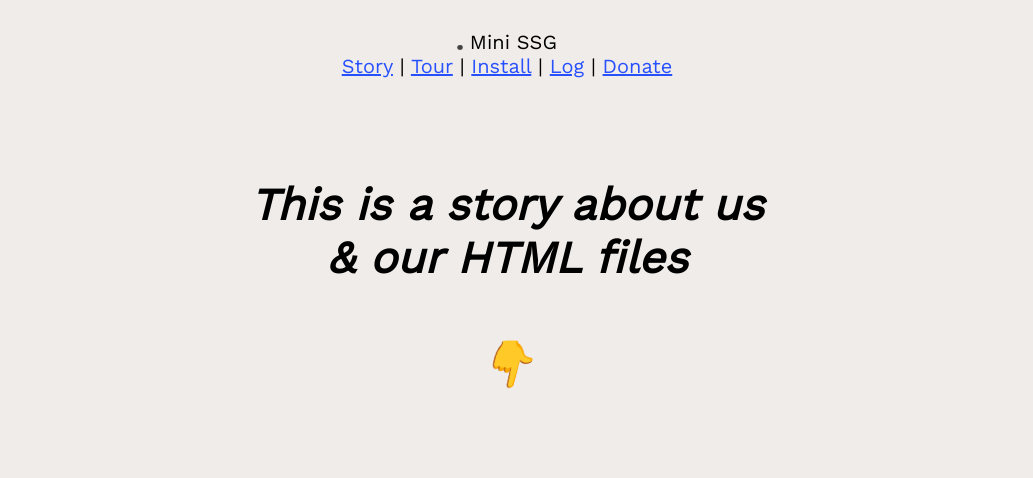
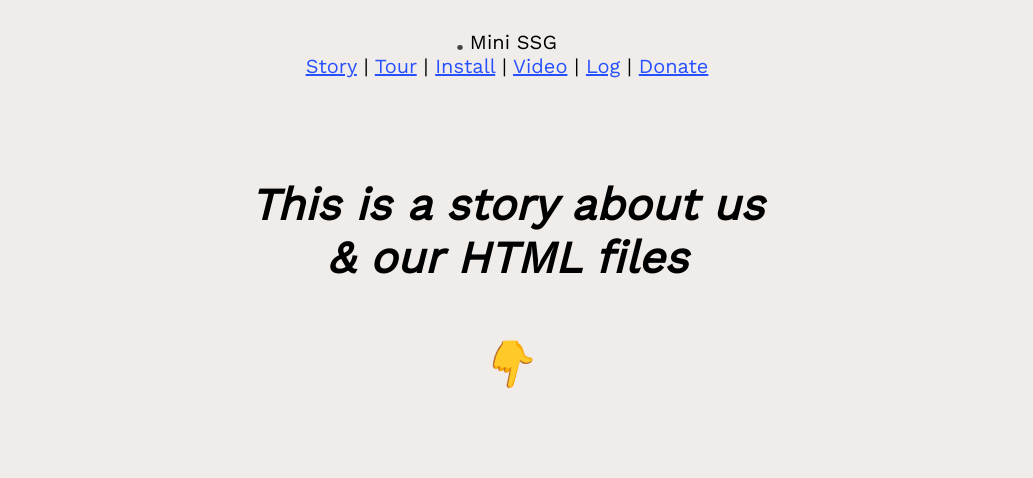
Before and after one commit to hilmanski/mini-SSG-website, a website: page public/index.html in a window 1280 px wide. Shown: the top 478 px of the page, without its empty margins (133-1166 px from the left). Drawn offline with nearby package versions, Linux system fonts and the light colour scheme.

Commit message:
add video link

```diff
--- a/public/index.html
+++ b/public/index.html
@@ -26,6 +26,7 @@
 		<a href="/">Story</a> |
 		<a href="/tour">Tour</a> |
 		<a href="/install">Install</a> |
+		<a href="https://www.youtube.com/playlist?list=PLFwNw2pz2pAeRz06iYqMEraN5eXwDwAiI" target="_blank">Video</a> |
 		<a href="/log">Log</a> |
 		<a href="https://ko-fi.com/hilmanski" target="_blank">Donate</a>
 	</nav>
```
Also changed, not shown: dev/_imports/header.html (+1 -0 lines), public/install/index.html (+1 -0 lines), public/tour/index.html (+1 -0 lines), 1 other file.
